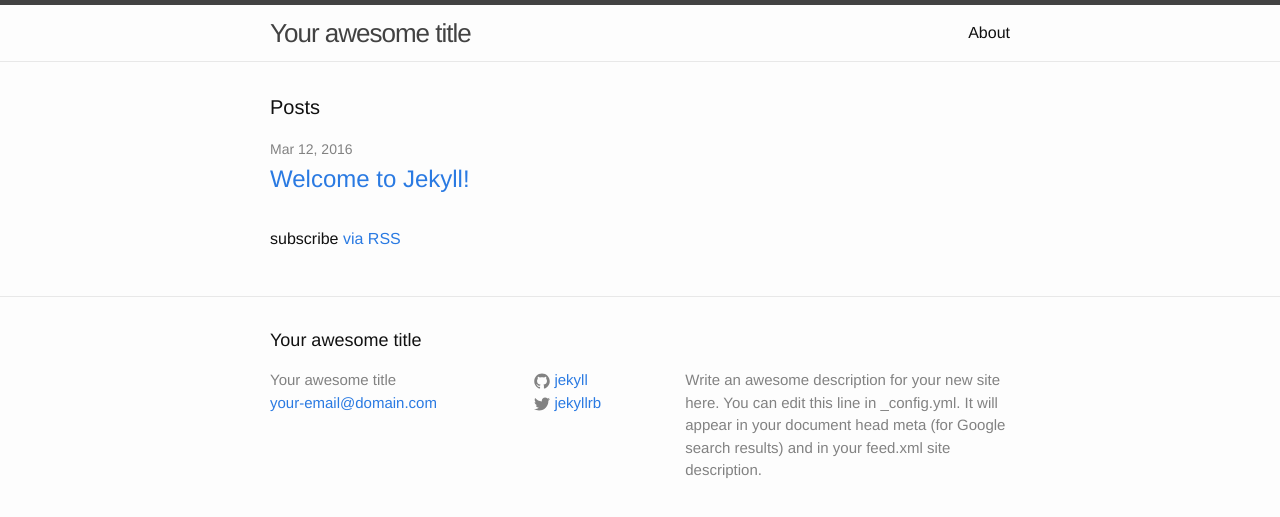
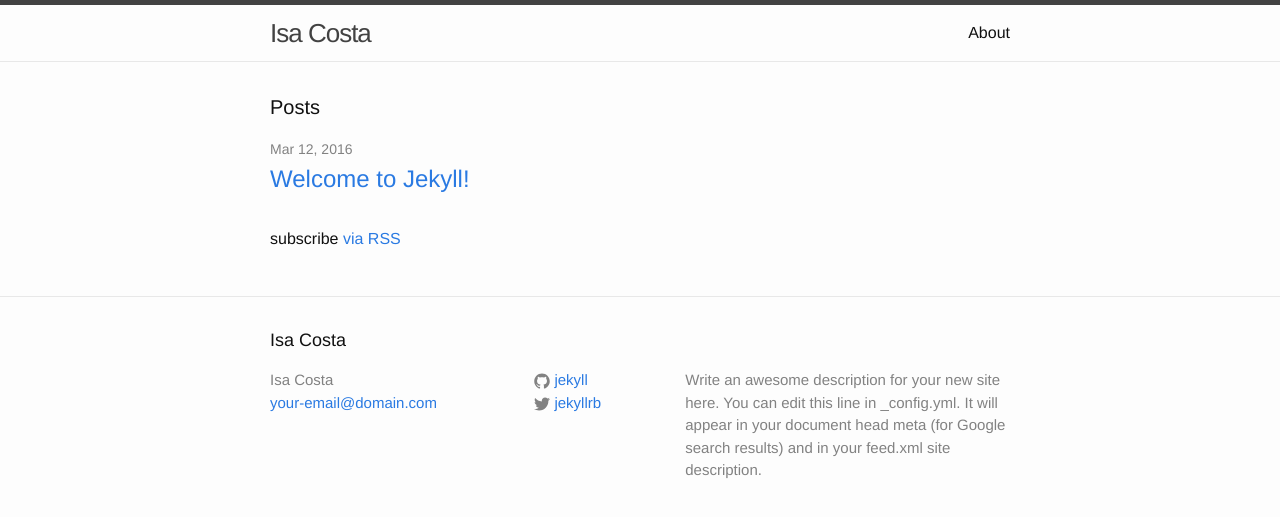
Before and after one commit to isacosta/isacosta.github.io, a Jekyll site: the page built from index.html, in a window 1280 px wide. Shown: the top 517 px of the page. Built offline with Jekyll 4.4.1, drawn with Linux system fonts in a browser that asks for light colours.

Commit message:
page title

```diff
--- a/_config.yml
+++ b/_config.yml
@@ -6,7 +6,7 @@
 # 'jekyll serve'. If you change this file, please restart the server process.
 
 # Site settings
-title: Your awesome title
+title: Isa Costa
 email: your-email@domain.com
 description: > # this means to ignore newlines until "baseurl:"
   Write an awesome description for your new site here. You can edit this
```
